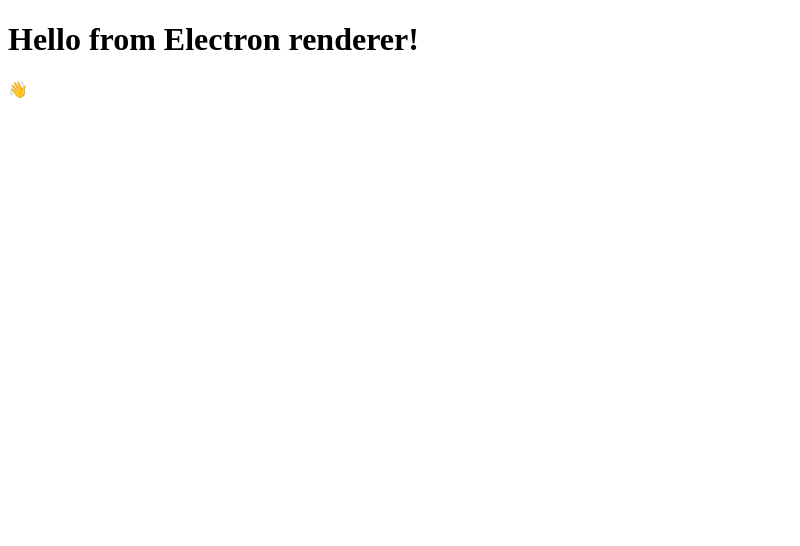
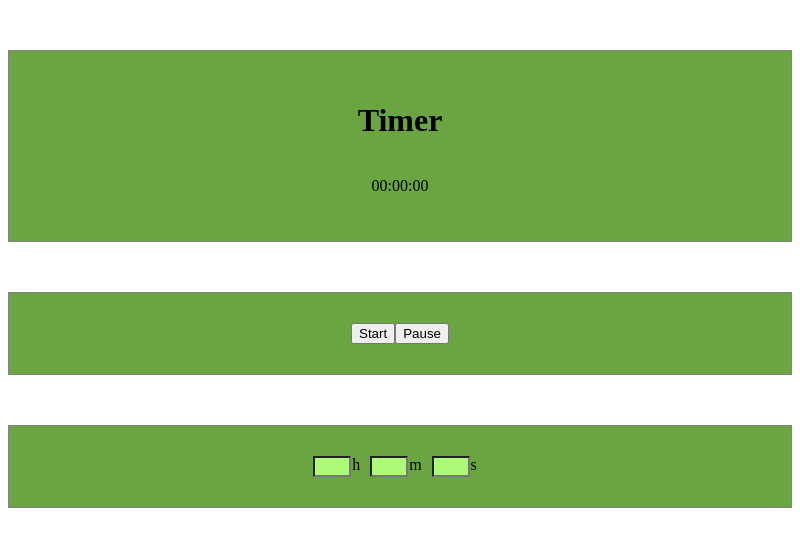
Before and after one commit to JaskerX/electron-demo, an Electron app: page index.html in a window 800 px wide. Drawn offline with Linux system fonts and the light colour scheme.

Commit message:
basic page structure

```diff
--- /dev/null
+++ b/index.css
@@ -0,0 +1,23 @@
+div {
+    margin-top: 50px;
+    padding: 30px 10px 30px 10px;
+    border: 1px solid gray;
+    background-color: rgb(106, 165, 65);
+    display: flex;
+    justify-content: center;
+}
+
+div:first-child {
+    flex-direction: column;
+    align-items: center;
+}
+
+input {
+    background-color: rgb(173, 250, 118);
+    width: 30px;
+}
+
+span {
+    margin-right: 10px;
+    margin-left: 1px;
+}
--- a/index.html
+++ b/index.html
@@ -2,7 +2,6 @@
 <html>
   <head>
     <meta charset="UTF-8" />
-    <!-- https://developer.mozilla.org/en-US/docs/Web/HTTP/CSP -->
     <meta
       http-equiv="Content-Security-Policy"
       content="default-src 'self'; script-src 'self'"
@@ -11,10 +10,28 @@
       http-equiv="X-Content-Security-Policy"
       content="default-src 'self'; script-src 'self'"
     />
-    <title>test3Hello from Electron renderer!</title>
+    <link rel="stylesheet" href="index.css">
+    <title>Electron Demo: Timer</title>
   </head>
+
   <body>
-    <h1>Hello from Electron renderer!</h1>
-    <p>👋</p>
+    <div>
+      <h1>Timer</h1>
+      <p>00:00:00</p>
+    </div>
+
+    <div>
+      <button>Start</button>
+      <button>Pause</button>
+    </div>
+
+    <div>
+      <input type="number">
+      <span>h</span>
+      <input type="number">
+      <span>m</span>
+      <input type="number">
+      <span>s</span>
+    </div>
   </body>
 </html>
```
Also changed, not shown: main.js (+16 -8 lines).
